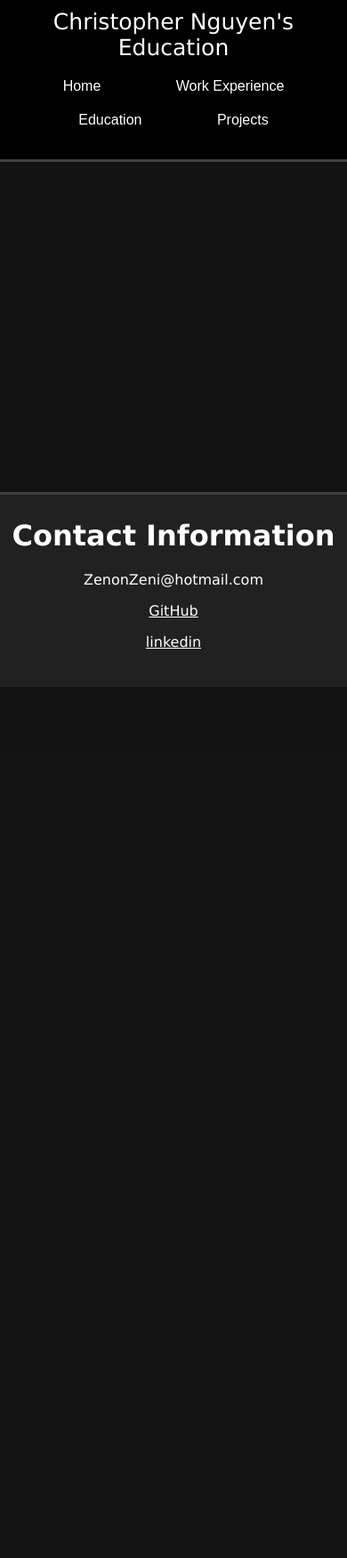
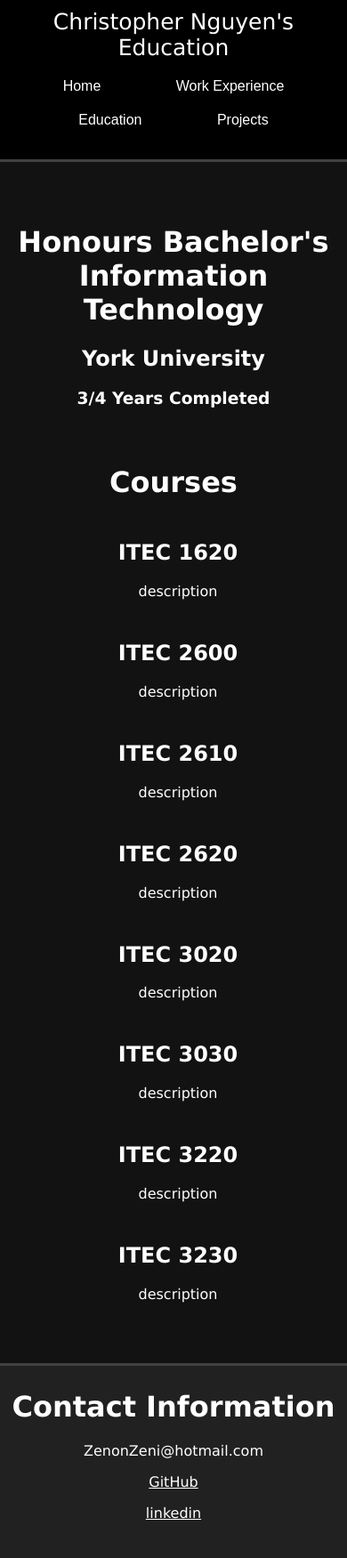
Before and after one commit to ZenonZeni/My-Personal-Website, a PHP site: the page made by Education Page Personal Website.html in a window 390 px wide. Shown: the whole page at 89% size. Before the commit the page ends 772 px from the top, so only its background shows below. Run offline with PHP 8.4, Linux system fonts and the light colour scheme.

Commit message:
Added Responsive CSS and added content for education

```diff
--- a/Css/default.css
+++ b/Css/default.css
@@ -10,6 +10,10 @@
 }
 
 h2{
+  color:white;
+}
+
+h3{
   color:white;
 }
 
@@ -68,6 +72,7 @@
   padding-bottom: 25px;
   height: auto;
   max-width: 100%;
+  color: white;
 }
 
 .image{
@@ -92,7 +97,8 @@
 /* Row Containers */
 .rowContainer{
   padding-bottom: 150px;
-  padding-left: 300px;
+  padding-right: 425px;
+  padding-left: 600px;
   height: 100px;
   max-width: 100%;
   background-color:#121212;
@@ -132,15 +138,16 @@
 }
 
 /* Responsive */
-@media screen and (max-width:600px) {
-  .column {
+@media screen and (max-width:1366px) {
+  .columns {
     width: 100%;
     float: left;
     padding: 5px;
   }
   .rowContainer{
-    padding-bottom: 150px;
-    padding-left: 25px;
+    padding-right: 50px;
+    padding-bottom: 525px;
+    padding-left: 50px;
     max-width: 100%;
     background-color:#121212;
   }
@@ -149,5 +156,14 @@
     display: table;
     clear: both;
   }
+  .bottomContainer{
+    border-color: #414141;
+    border-top-style: solid;
+    padding-top: 5px;
+    height: auto;
+    max-width: 100%;
+    background-color:#212121;
+    padding-bottom: 25px;
+  }
 
 }
--- a/Education Page Personal Website.html
+++ b/Education Page Personal Website.html
@@ -7,6 +7,17 @@
 		<title> Personal Website </title>
 		<meta name="viewport" content="width=device-width, initial-scale=1.0">
 		<link rel="stylesheet" href="Css/default.css">
+		<style>
+		@media screen and (max-width:1366px) {
+			.rowContainer{
+		    padding-right: 50px;
+		    padding-bottom: 850px;
+		    padding-left: 50px;
+		    max-width: 100%;
+		    background-color:#121212;
+		  }
+		}
+		</style>
 	</head>
 	<body>
 		<div class= "MyNameBar">
@@ -20,16 +31,46 @@
 		</div>
 		<center>
 			<div class="Container1">
-
+					<h1>Honours Bachelor's Information Technology</h1>
+					<h2>York University</h2>
+					<h3>3/4 Years Completed</h3>
 			</div>
-			<div class="Container2">
-				<h1></h1>
-				<p></p>
-				<p>  </p>
+			<div>
+				<h1>Courses</h1>
 			</div>
-			<div class="Container3">
-				<h1> </h1>
-				<p>
+			<div class="rowContainer">
+				<div class="columns">
+						<h2> ITEC 1620 </h2>
+						<p> description </p>
+				</div>
+				<div class="columns">
+						<h2> ITEC 2600 </h2>
+						<p> description </p>
+				</div>
+				<div class="columns">
+						<h2> ITEC 2610 </h2>
+						<p> description </p>
+				</div>
+				<div class="columns">
+						<h2> ITEC 2620 </h2>
+						<p> description </p>
+				</div>
+				<div class="columns">
+						<h2> ITEC 3020 </h2>
+						<p> description </p>
+				</div>
+				<div class="columns">
+						<h2> ITEC 3030 </h2>
+						<p> description </p>
+				</div>
+				<div class="columns">
+						<h2> ITEC 3220 </h2>
+						<p> description </p>
+				</div>
+				<div class="columns">
+						<h2> ITEC 3230 </h2>
+						<p> description </p>
+				</div>
 			</div>
 			<div class="bottomContainer">
 				<h1> Contact Information </h1>
--- a/Work Experience Page Personal Website.html
+++ b/Work Experience Page Personal Website.html
@@ -30,10 +30,6 @@
 				<p>Work in teams to operate rides, and follow best practices. To ensure
 					guest satisifaction, peformance and guest safety.</p>
 			</div>
-			<div class="Container3">
-				<h1> </h1>
-				<p>
-			</div>
 			<div class="bottomContainer">
 				<h1> Contact Information </h1>
 				<p> ZenonZeni@hotmail.com
```
Also changed, not shown: Projects Page Personal Website.html (+10 -3 lines).
